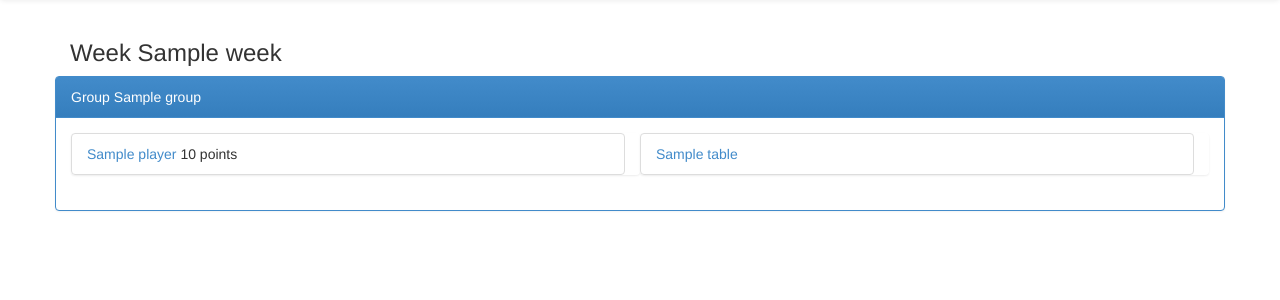
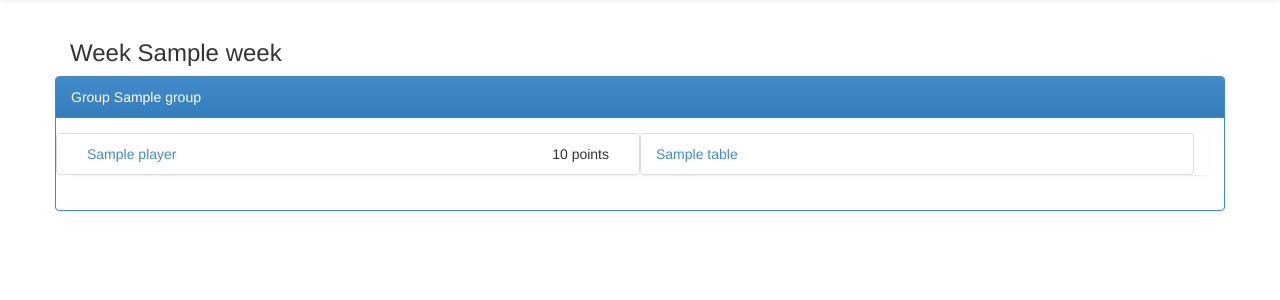
Before and after one commit to jacobrogers/pinball-league, a Django app: template templates/week.html in a window 1280 px wide. Shown: the part 52-352 px from the top of the page. Run offline with Django 3.2, Linux system fonts and the light colour scheme; the template is opened without the code that fills it: most values are stand-ins (such as "Sample title", 1, 10 or a date in 2020); some libraries are stand-ins or nearby versions.

Commit message:
format points

```diff
--- a/templates/week.html
+++ b/templates/week.html
@@ -9,7 +9,10 @@
     <div class="panel-body">
     <ul class="col-sm-6 list-group">
         {% for player in group.players %}
-        <li class="list-group-item"><a href="{% url 'player' player.id %}">{{ player.name }}</a> {% if player.points %} {{ player.points }} points {% endif %}</li>
+        <li class="list-group-item row">
+            <span class="col-md-4"><a href="{% url 'player' player.id %}">{{ player.name }}</a></span>
+            {% if player.points %}<span class="col-md-8" style="text-align: right;">{{ player.points }} points {% endif %}</span>
+        </li>
         {% endfor %}
     </ul>
     <ul class="col-sm-6 list-group">
```
